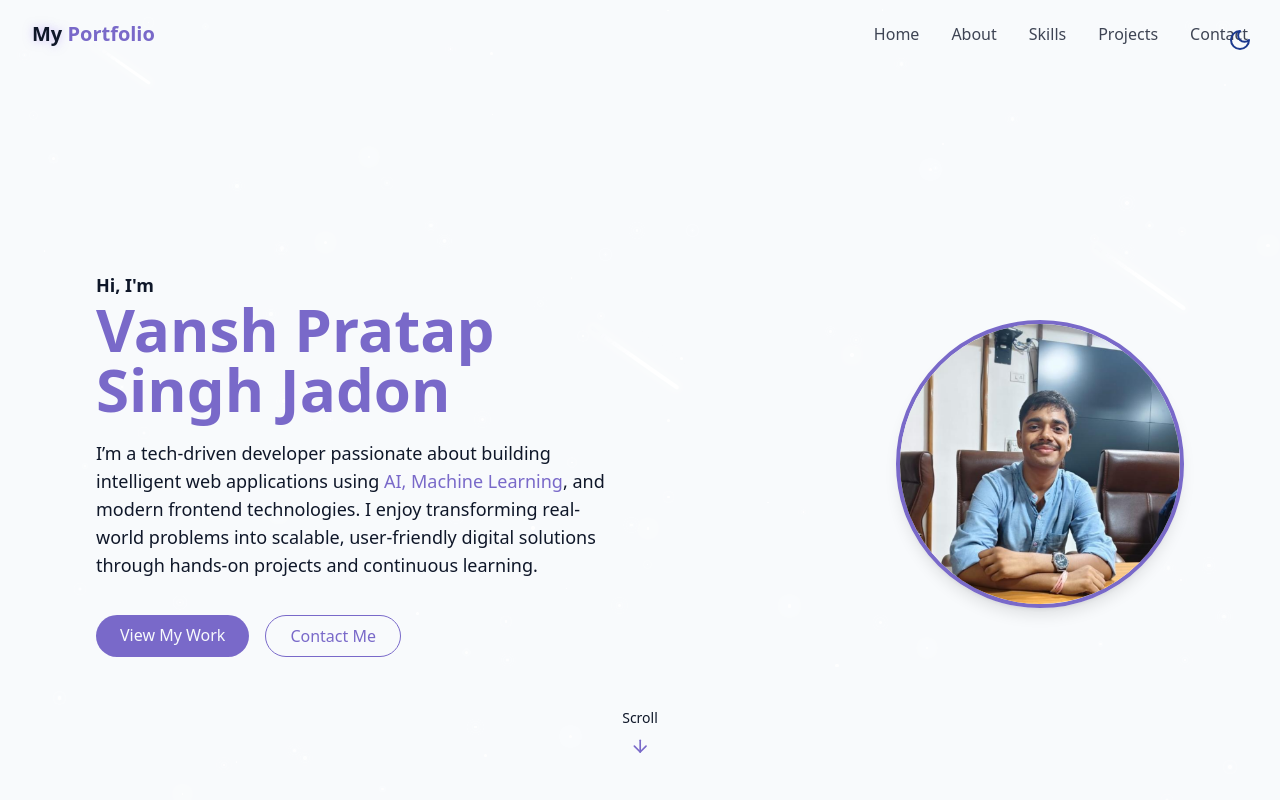
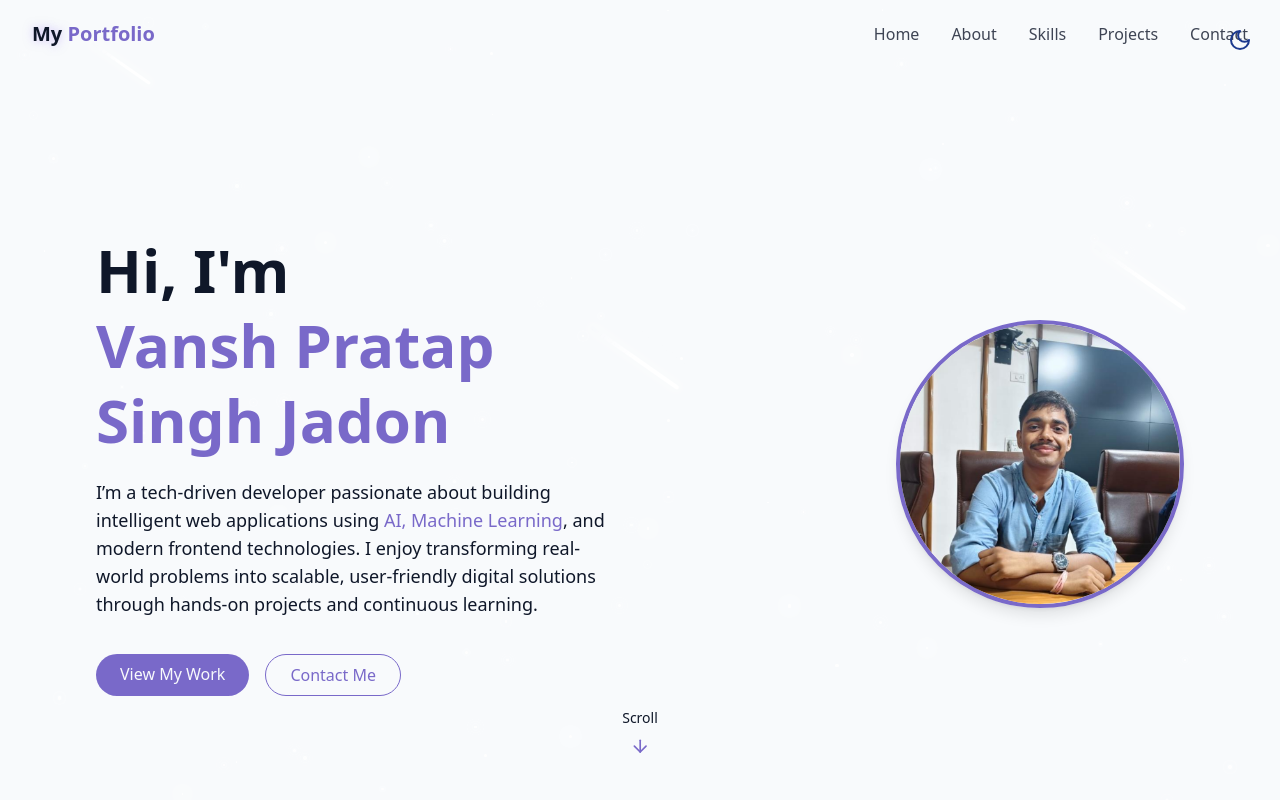
Before and after one commit to jadonvansh2005/My-react-portfolio, a React (Vite) app: page / in a window 1280 px wide. Shown: the top 800 px of the page. Built offline with nearby package versions, Linux system fonts and the light colour scheme.

Commit message:
Update HeroSection.jsx

```diff
--- a/src/components/HeroSection.jsx
+++ b/src/components/HeroSection.jsx
@@ -11,15 +11,14 @@ export const HeroSection = () => {
         {/* LEFT SIDE – TEXT */}
         <div className="space-y-5 text-center md:text-left">
 
-          <h1 className="font-bold leading-tight">
-            <span className="block text-muted-foreground text-base sm:text-lg">
-              Hi, I'm
-            </span>
+          <h1 className="text-3xl sm:text-4xl md:text-5xl lg:text-6xl font-bold leading-tight">
+            <span className="block text-muted-foreground">Hi, I'm</span>
 
-            <span className="block text-primary text-3xl sm:text-4xl md:text-5xl lg:text-6xl break-words">
+            <span className="block text-primary break-words text-left -ml-1 sm:ml-0">
               Vansh Pratap Singh Jadon
             </span>
           </h1>
+
 
           <p className="text-base sm:text-lg text-muted-foreground max-w-xl">
             I’m a tech-driven developer passionate about building intelligent
```
